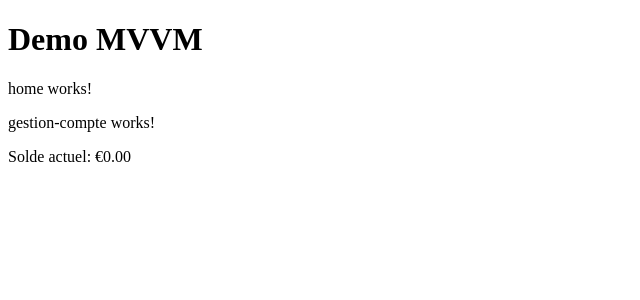
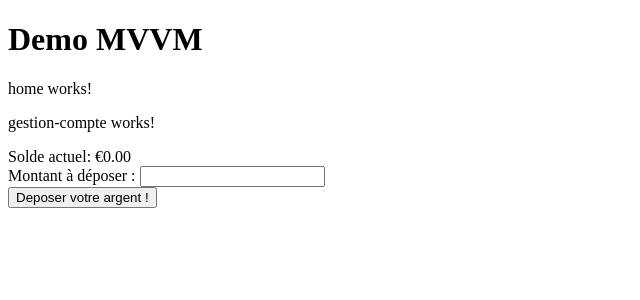
Before and after one commit to Chebel405/MVVM, an Angular app in the folder demoMVVM/: page /home in a window 1280 px wide. Shown: the top 300 px of the page, without its empty margins (0-640 px from the left). Built offline with nearby package versions, Linux system fonts and the light colour scheme.

Commit message:
Méthode deposer() et le formulaire

```diff
--- a/demoMVVM/src/app/ViewModels/gestion-compte/gestion-compte.component.html
+++ b/demoMVVM/src/app/ViewModels/gestion-compte/gestion-compte.component.html
@@ -1,6 +1,16 @@
 <p>gestion-compte works!</p>
-
+<!--affichage du solde du compte-->
 <div>
     <label>Solde actuel:</label>
     {{soldeActuel | currency:'EUR':true:'1.2-2'}}
 </div>
+
+<!--formulaire de depot-->
+
+<form [formGroup]="montantDepot" (ngSubmit)="deposer()">
+    <div>
+        <label for="depot">Montant à déposer : </label>
+        <input type="number" id="depot" name="depot" formControlName="montant">
+    </div>
+    <button type="submit"> Deposer votre argent ! </button>
+</form>
--- a/demoMVVM/src/app/ViewModels/gestion-compte/gestion-compte.component.ts
+++ b/demoMVVM/src/app/ViewModels/gestion-compte/gestion-compte.component.ts
@@ -1,5 +1,7 @@
 import { Component, OnInit } from '@angular/core';
 import { CompteBancaire } from 'src/app/Models/compte-bancaire';
+import { FormGroup } from '@angular/forms';
+import {FormControl } from '@angular/forms';
 
 @Component({
   selector: 'app-gestion-compte',
@@ -12,10 +14,29 @@ export class GestionCompteComponent  {
      */
     public compte: CompteBancaire;
     public soldeActuel: number;
+    public montantDepot:FormGroup;
 
+    /**
+     * Constructor de mon ViewModel
+     */
     constructor(){
       this.compte = new CompteBancaire(0);
       this.soldeActuel = this.compte.getSolde();
+      this.montantDepot = new FormGroup({
+        montant: new FormControl(Number)
+      });
+
+  }
+
+  /**
+   * méthode pour recuperer l'input du formulaire et
+   * incrementer le solde du compte avec cette valeur
+   */
+  public deposer():void{
+    this.compte.ajouterMontant(this.montantDepot.controls['montant'].value);
+    this.soldeActuel = this.compte.getSolde();
+    //Reinitialisation des champs du formulaire
+    this.montantDepot.reset();
 
   }
 
--- a/demoMVVM/src/app/app.module.ts
+++ b/demoMVVM/src/app/app.module.ts
@@ -3,7 +3,6 @@ import { BrowserModule } from '@angular/platform-browser';
 import { AppRoutingModule } from './app-routing.module';
 import { FormsModule } from '@angular/forms';
 import { ReactiveFormsModule } from '@angular/forms';
-
 
 import { AppComponent } from './app.component';
 import { HomeComponent } from './pages/home/home.component';
```
